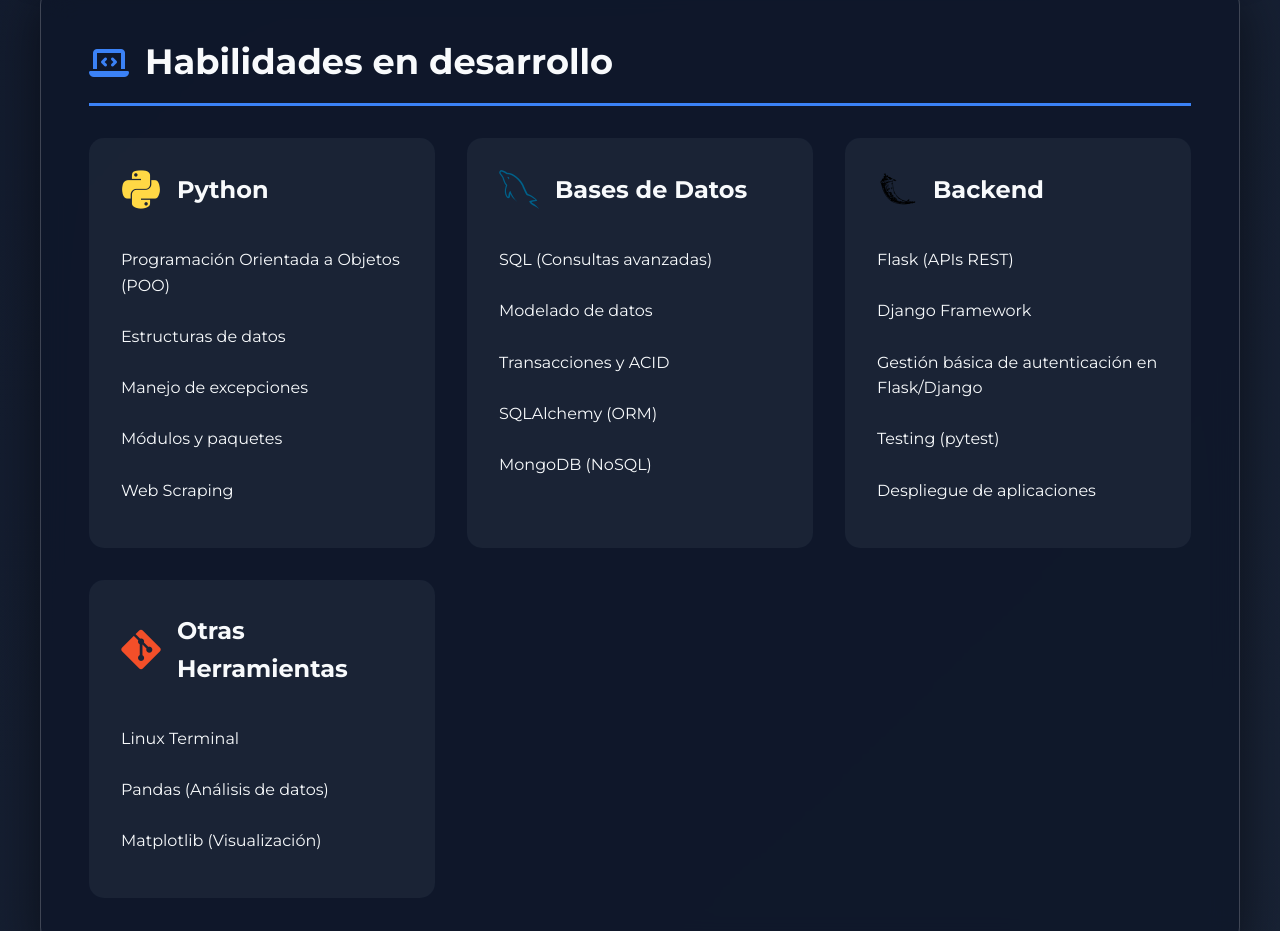
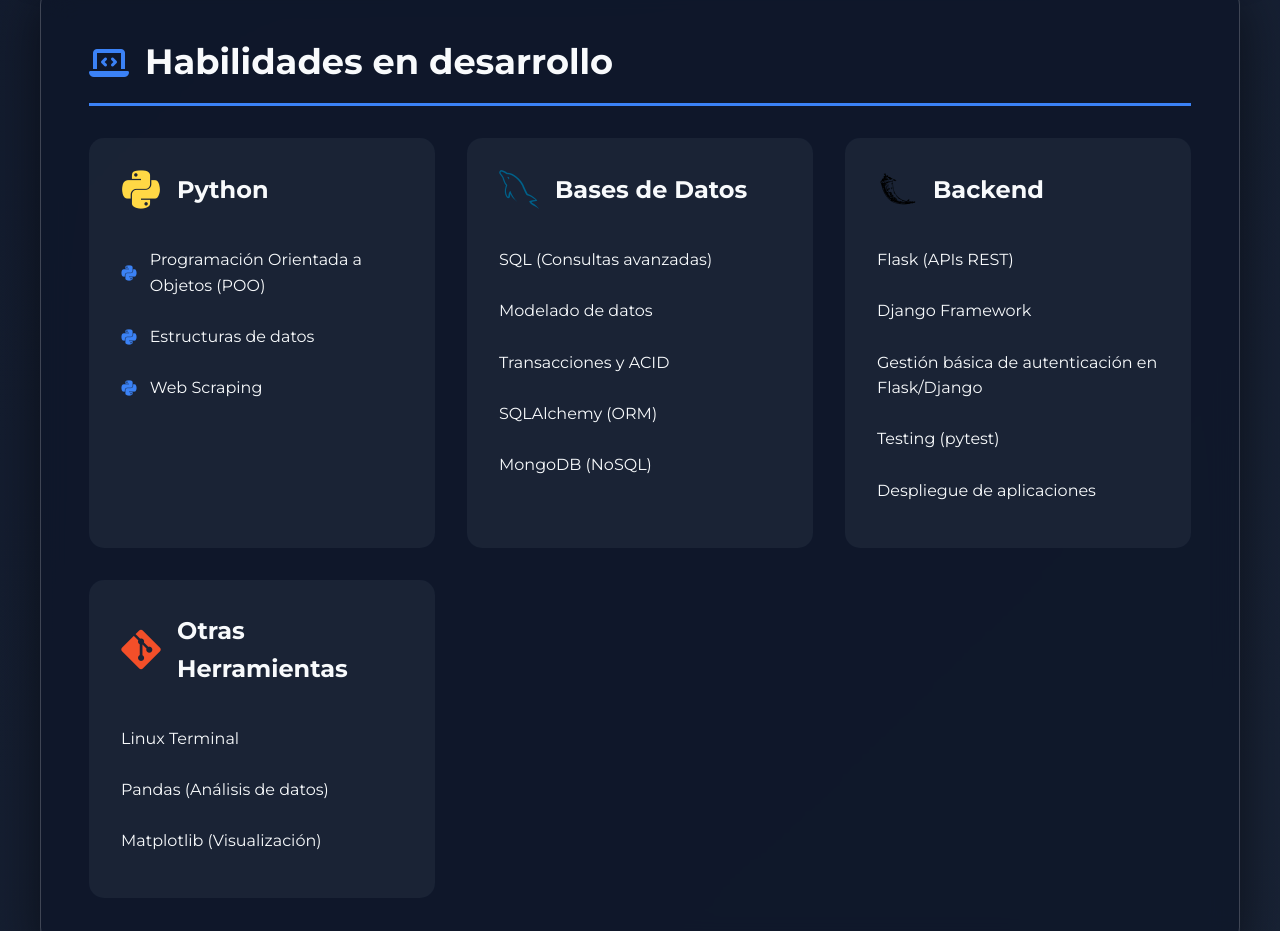
Before and after one commit to zeroami/zeroami.github.io, a plain HTML site: page index.html in a window 1280 px wide. Shown: the part 1484-2415 px from the top of the page. Drawn offline with nearby package versions, Linux system fonts and the light colour scheme.

Commit message:
index.html

```diff
--- a/index.html
+++ b/index.html
@@ -89,13 +89,21 @@ Paralelamente, continuaré perfeccionando mis src en Python, Bases de datos, Fra
             <div class="skills-container">
                 <div class="skill-category">
                     <h3 class="skill-title"><i class="devicon-python-plain colored"></i> Python</h3>
-                    <ul class="skill-list">
-                        <li class="skill-item">Programación Orientada a Objetos (POO)</li>
-                        <li class="skill-item">Estructuras de datos</li>
-                        <li class="skill-item">Manejo de excepciones</li>
-                        <li class="skill-item">Módulos y paquetes</li>
-                        <li class="skill-item">Web Scraping</li>
-                    </ul>
+                  <ul class="skill-list">
+  <li class="skill-item">
+    <i class="devicon-python-plain colored skill-icon"></i>
+    Programación Orientada a Objetos (POO)
+  </li>
+  <li class="skill-item">
+    <i class="devicon-python-plain colored skill-icon"></i>
+    Estructuras de datos
+  </li>
+  <li class="skill-item">
+    <i class="devicon-python-plain colored skill-icon"></i>
+    Web Scraping
+  </li>
+</ul>
+
                 </div>
 
                 <div class="skill-category">
```
